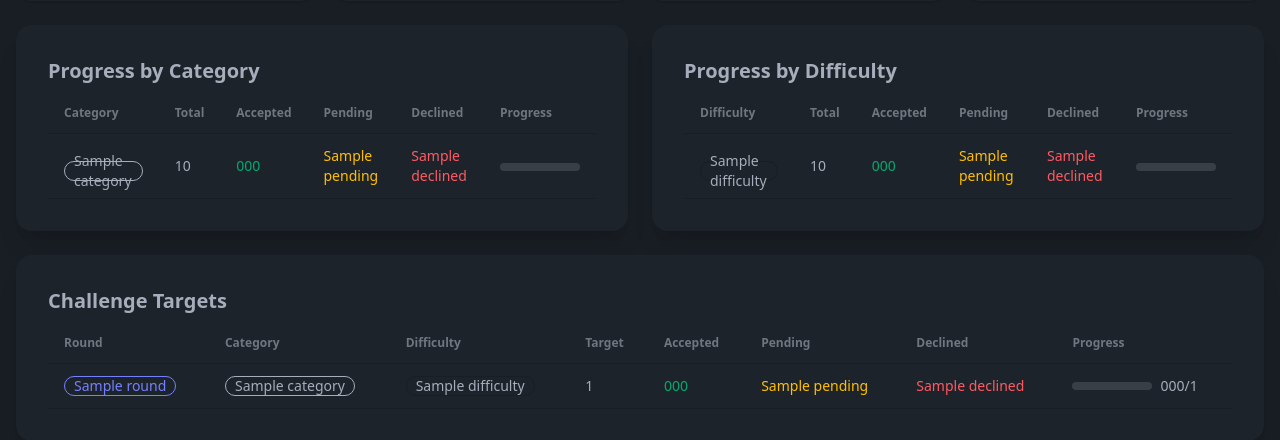
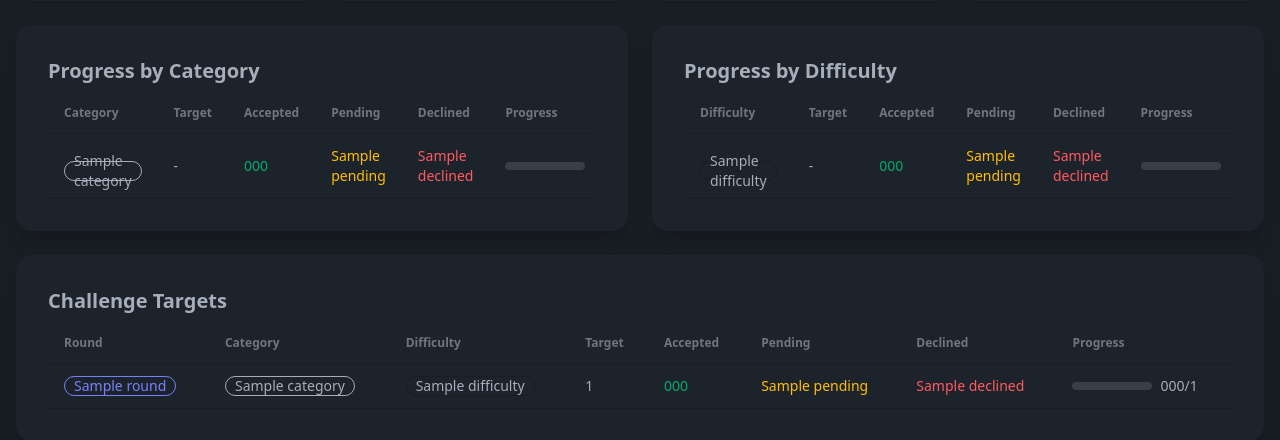
Before and after one commit to rafidalhaque/ctfmod, a Flask app: template app/templates/dashboard/index.html in a window 1280 px wide. Shown: the part 553-993 px from the top of the page. Run offline with Flask 3, Linux system fonts and the light colour scheme; the template is opened without the code that fills it: most values are stand-ins (such as "Sample title", 1, 10 or a date in 2020); some libraries are stand-ins or nearby versions.

Commit message:
Show related targets from settings in Progress by Category and Progress by Difficulty stats
Co-authored-by: rafidalhaque <68812773+rafidalhaque@users.noreply.github.com>

```diff
--- a/app/templates/dashboard/index.html
+++ b/app/templates/dashboard/index.html
@@ -137,7 +137,7 @@
                         <thead>
                             <tr>
                                 <th>Category</th>
-                                <th>Total</th>
+                                <th>Target</th>
                                 <th>Accepted</th>
                                 <th>Pending</th>
                                 <th>Declined</th>
@@ -146,18 +146,25 @@
                         </thead>
                         <tbody>
                             {% for category, data in stats.by_category.items() %}
+                            {% set category_target = stats.targets_by_category.get(category, 0) %}
                             <tr>
                                 <td>
                                     <span class="badge badge-outline">{{ category }}</span>
                                 </td>
-                                <td>{{ data.total }}</td>
+                                <td>{{ category_target if category_target > 0 else '-' }}</td>
                                 <td class="text-success">{{ data.accepted }}</td>
                                 <td class="text-warning">{{ data.pending }}</td>
                                 <td class="text-error">{{ data.declined }}</td>
                                 <td>
-                                    <progress class="progress progress-success w-20"
-                                              value="{{ data.accepted }}"
-                                              max="{{ data.total if data.total > 0 else 1 }}"></progress>
+                                    {% set max_val = category_target if category_target > 0 else (data.total if data.total > 0 else 1) %}
+                                    <div class="flex items-center gap-2">
+                                        <progress class="progress progress-success w-20"
+                                                  value="{{ data.accepted }}"
+                                                  max="{{ max_val }}"></progress>
+                                        {% if category_target > 0 %}
+                                        <span class="text-xs">{{ data.accepted }}/{{ category_target }}</span>
+                                        {% endif %}
+                                    </div>
                                 </td>
                             </tr>
                             {% else %}
@@ -180,7 +187,7 @@
                         <thead>
                             <tr>
                                 <th>Difficulty</th>
-                                <th>Total</th>
+                                <th>Target</th>
                                 <th>Accepted</th>
                                 <th>Pending</th>
                                 <th>Declined</th>
@@ -189,6 +196,7 @@
                         </thead>
                         <tbody>
                             {% for difficulty, data in stats.by_difficulty.items() %}
+                            {% set difficulty_target = stats.targets_by_difficulty.get(difficulty, 0) %}
                             <tr>
                                 <td>
                                     {% if difficulty == 'Easy' %}
@@ -201,14 +209,20 @@
                                     <span class="badge">{{ difficulty }}</span>
                                     {% endif %}
                                 </td>
-                                <td>{{ data.total }}</td>
+                                <td>{{ difficulty_target if difficulty_target > 0 else '-' }}</td>
                                 <td class="text-success">{{ data.accepted }}</td>
                                 <td class="text-warning">{{ data.pending }}</td>
                                 <td class="text-error">{{ data.declined }}</td>
                                 <td>
-                                    <progress class="progress progress-success w-20"
-                                              value="{{ data.accepted }}"
-                                              max="{{ data.total if data.total > 0 else 1 }}"></progress>
+                                    {% set max_val = difficulty_target if difficulty_target > 0 else (data.total if data.total > 0 else 1) %}
+                                    <div class="flex items-center gap-2">
+                                        <progress class="progress progress-success w-20"
+                                                  value="{{ data.accepted }}"
+                                                  max="{{ max_val }}"></progress>
+                                        {% if difficulty_target > 0 %}
+                                        <span class="text-xs">{{ data.accepted }}/{{ difficulty_target }}</span>
+                                        {% endif %}
+                                    </div>
                                 </td>
                             </tr>
                             {% else %}
```
Also changed, not shown: app/routes/dashboard.py (+15 -1 lines).
